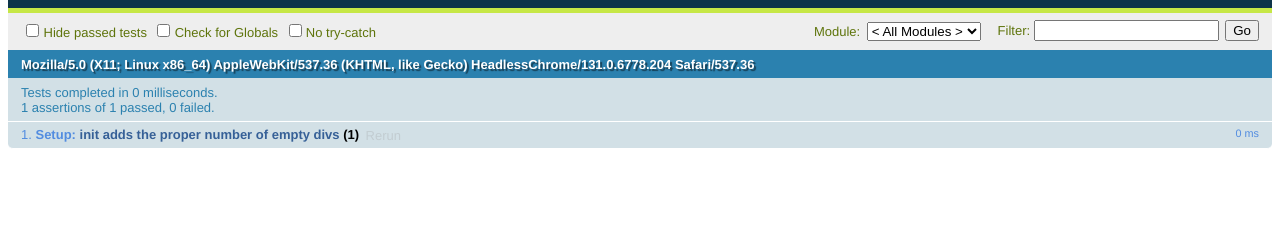
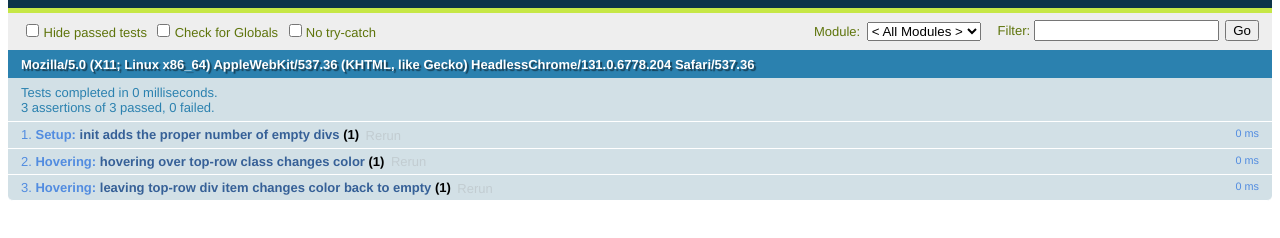
Before and after one commit to ianderse/connect-four-js, a plain HTML site: page test.html in a window 1280 px wide. Shown: the part 48-286 px from the top of the page. Drawn offline with Linux system fonts and the light colour scheme.

Commit message:
tests/implementation for hovering over top row

```diff
--- a/connect-four-test.js
+++ b/connect-four-test.js
@@ -1,6 +1,21 @@
 module('Setup')
 
 test('init adds the proper number of empty divs', function (assert) {
-  $(init)
+  $(init);
   assert.strictEqual($('#connect-four').find('.empty').length, 42, 'Divs are correctly placed')
 });
+
+module('Hovering')
+
+test('hovering over top-row class changes color', function (assert) {
+  $(init);
+  var hoveredItem = $('#connect-four').find('.top-row').mouseenter();
+  assert.ok((hoveredItem).hasClass('red'), 'Div changes class when hovered over')
+});
+
+test('leaving top-row div item changes color back to empty', function (assert) {
+  $(init);
+  var hoveredItem = $('#connect-four').find('.top-row').mouseenter();
+  hoveredItem.mouseleave();
+  assert.ok(!(hoveredItem).hasClass('red'), 'Div changes back to empty');
+})
--- a/connect-four.js
+++ b/connect-four.js
@@ -1,6 +1,8 @@
 var createBoard = function () {
   for(var i=0; i < 42; i++) {
-    if(i % 7 === 0) {
+    if(i <= 6) {
+      $("<div class='empty top-row'></div>").appendTo('#connect-four')
+    } else if(i % 7 === 0) {
       $("<br>").appendTo('#connect-four')
       $("<div class='empty'></div>").appendTo('#connect-four')
     } else {
@@ -10,6 +12,13 @@ var createBoard = function () {
   }
 }
 
+var bindHoverToTopRow = function () {
+  $('.top-row').hover(function () {
+    $(this).toggleClass('red');
+  });
+};
+
 var init = function () {
   createBoard();
+  bindHoverToTopRow();
 };
```
Also changed, not shown: connect-four.css (+14 -0 lines), images/blue.jpg (added), images/red.jpg (added).
